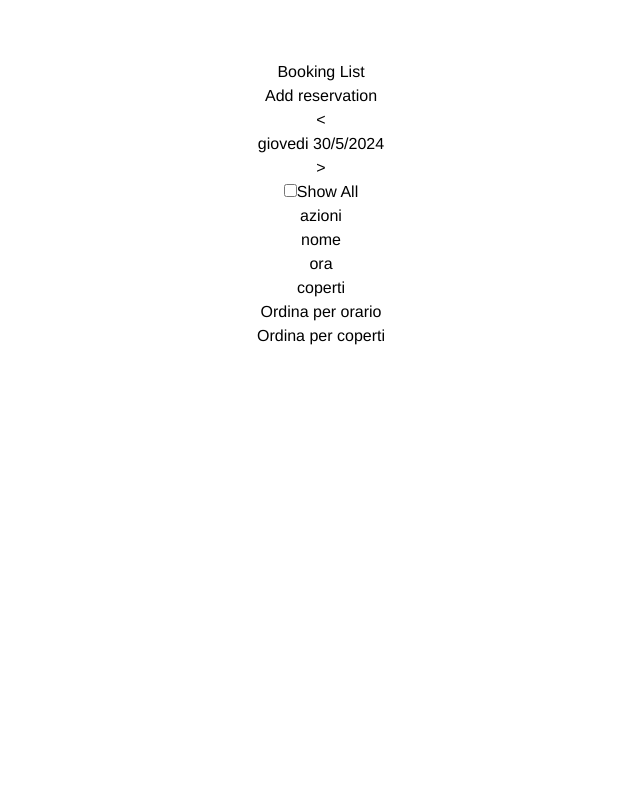
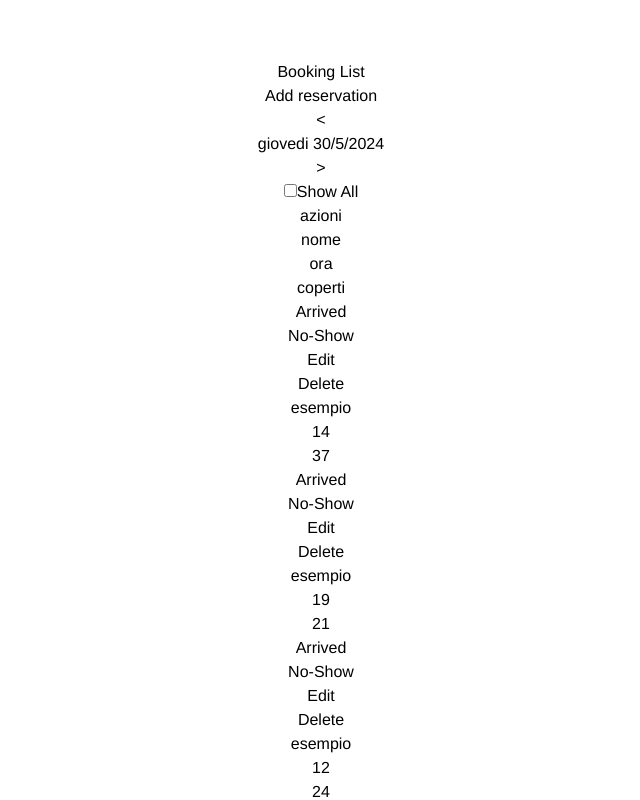
Before and after one commit to CombCode/restaurant-reservation-system-clone, a Vue app: page / in a window 1280 px wide. Shown: the top 800 px of the page, without its empty margins (319-959 px from the left). Built offline with nearby package versions, Linux system fonts and the light colour scheme.

Commit message:
Examples are now created based on the current day instead of being hardcoded

```diff
--- a/src/App.vue
+++ b/src/App.vue
@@ -28,6 +28,7 @@
 </template>
 
 <script>
+import { compileExamples } from './compileExamples';
 import BookingList from './components/booking-list.vue';
 import NewEntryModal from './components/newEntry-PopUp.vue';
 
@@ -44,24 +45,11 @@ export default {
       reloadList: true,
       currentEntryToEdit: { nome: '', giorno: '', ora: '', coperti: "", uuid: '' },
 
-      reservationData: [
-        { nome: 'esempio1', giorno: '29 4 2024', ora: '10:00', coperti: 4, uuid: '6dcb3e52-5b44-4f41-a076-63c260b202fb' },
-        { nome: 'esempio2', giorno: '30 4 2024', ora: '12:30', coperti: 2, uuid: 'f654fa8d-12c7-4a45-9e90-6ec188ed1d77' },
-        { nome: 'esempio3', giorno: '1 5 2024', ora: '15:45', coperti: 6, uuid: '7a48e874-9b6c-4be1-8d0a-5d4e6f8d7650' },
-        { nome: 'esempio9', giorno: '1 5 2024', ora: '15:00', coperti: 19, uuid: '6dcb3e52-5b44-4f41-a076-63c290b202fb' },
-        { nome: 'esempio4', giorno: '2 5 2024', ora: '18:15', coperti: 3, uuid: '2a9d0e6f-9c02-4c76-af56-4d1243a9d1f1' },
-        { nome: 'esempio5', giorno: '3 5 2024', ora: '20:00', coperti: 5, uuid: '8e6f05b2-46e1-4756-b47c-3e6a2fd0e43d' },
-        { nome: 'esempio6', giorno: '4 5 2024', ora: '11:30', coperti: 8, uuid: 'c9d0a1f8-7c61-45ef-bf12-0de2b2edabfd' },
-        { nome: 'esempio7', giorno: '5 5 2024', ora: '14:45', coperti: 2, uuid: '1bf5438e-39d1-46f0-8f69-49cb5b2619ac' },
-        { nome: 'esempio8', giorno: '6 5 2024', ora: '17:30', coperti: 6, uuid: '932f4285-5099-4f2f-82cb-09ac92c2b5ab' }
-      ],
+      reservationData: [],
 
-      arrivedList: [
-      ],
+      arrivedList: [],
 
-      notShownlist:[
-
-      ]
+      notShownlist: [],
 
     }
   },
@@ -175,7 +163,10 @@ export default {
       this.reservationData = this.reservationData.sort((a, b) => a.coperti - b.coperti)
       this.forceReloadList()
     }
-
+  },
+  mounted(){
+    this.reservationData = compileExamples(10)
+    this.forceReloadList()
   }
 }
 
--- /dev/null
+++ b/src/compileExamples.js
@@ -0,0 +1,36 @@
+//create js objs array with reservation examples
+export function compileExamples(n){
+
+    const possibleDummyHours = [12, 13, 14, 19, 20, 21, 22]
+
+    let examples = []
+
+    const today = new Date()
+    const correctMont = today.getMonth()+1
+
+    for(let i= 0; i<n; i++){
+        let dummyDate = {
+            nome: "esempio",
+            giorno: today.getDate() + " " + correctMont + " " + today.getFullYear(), //add randomness
+            ora: possibleDummyHours[Math.floor(Math.random() * 6)],
+            coperti: Math.floor(Math.random() * (30 - 1) + 15),
+            uuid: crypto.randomUUID()
+        }
+
+        examples.push(dummyDate)
+    }
+    /* reservationData: [
+        { nome: 'esempio1', giorno: '29 4 2024', ora: '10:00', coperti: 4, uuid: '6dcb3e52-5b44-4f41-a076-63c260b202fb' },
+        { nome: 'esempio2', giorno: '30 4 2024', ora: '12:30', coperti: 2, uuid: 'f654fa8d-12c7-4a45-9e90-6ec188ed1d77' },
+        { nome: 'esempio3', giorno: '1 5 2024', ora: '15:45', coperti: 6, uuid: '7a48e874-9b6c-4be1-8d0a-5d4e6f8d7650' },
+        { nome: 'esempio9', giorno: '1 5 2024', ora: '15:00', coperti: 19, uuid: '6dcb3e52-5b44-4f41-a076-63c290b202fb' },
+        { nome: 'esempio4', giorno: '2 5 2024', ora: '18:15', coperti: 3, uuid: '2a9d0e6f-9c02-4c76-af56-4d1243a9d1f1' },
+        { nome: 'esempio5', giorno: '3 5 2024', ora: '20:00', coperti: 5, uuid: '8e6f05b2-46e1-4756-b47c-3e6a2fd0e43d' },
+        { nome: 'esempio6', giorno: '4 5 2024', ora: '11:30', coperti: 8, uuid: 'c9d0a1f8-7c61-45ef-bf12-0de2b2edabfd' },
+        { nome: 'esempio7', giorno: '5 5 2024', ora: '14:45', coperti: 2, uuid: '1bf5438e-39d1-46f0-8f69-49cb5b2619ac' },
+        { nome: 'esempio8', giorno: '6 5 2024', ora: '17:30', coperti: 6, uuid: '932f4285-5099-4f2f-82cb-09ac92c2b5ab' }
+      ], */
+
+    console.log("examples", examples)
+    return examples
+}
```
